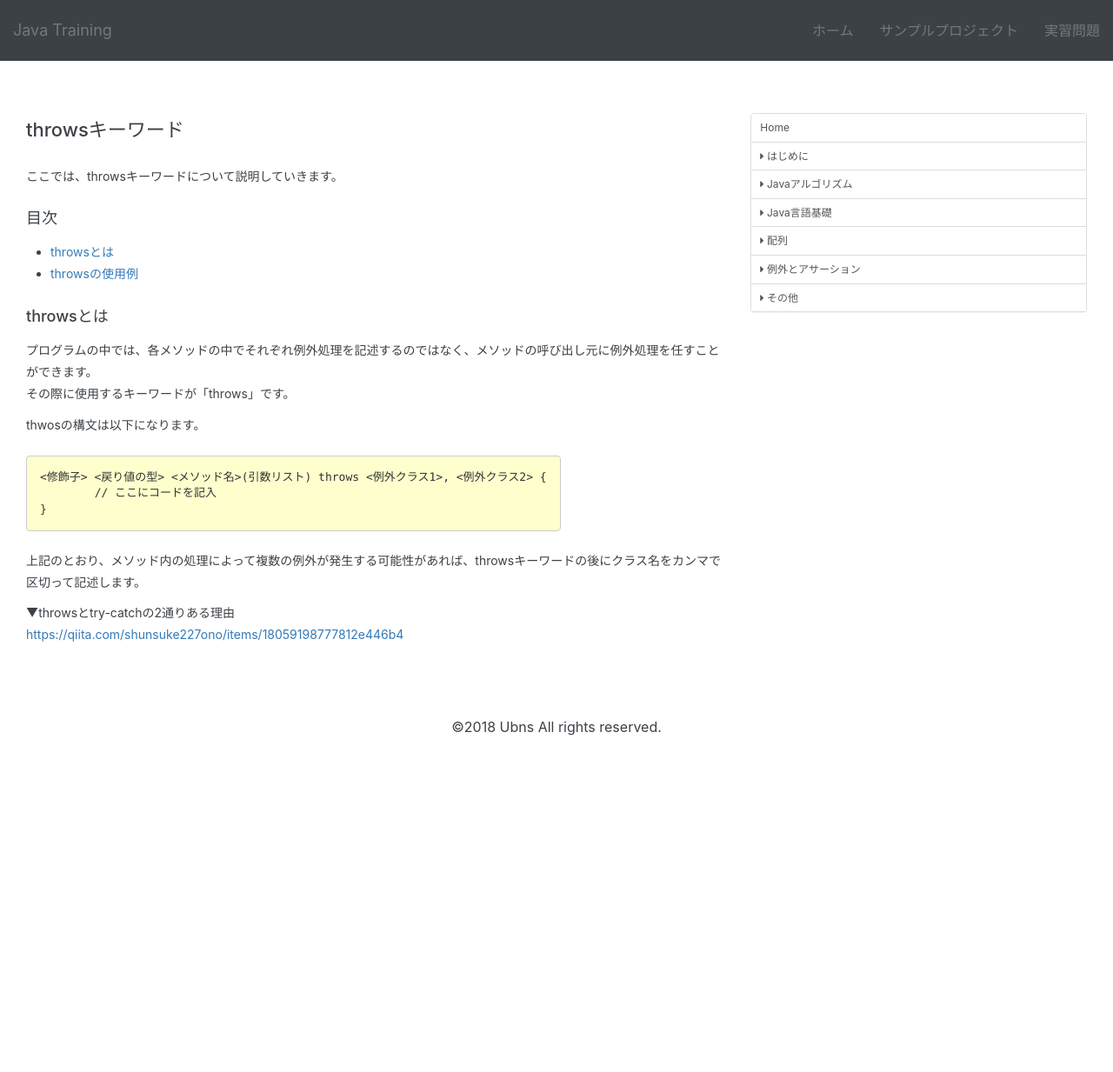
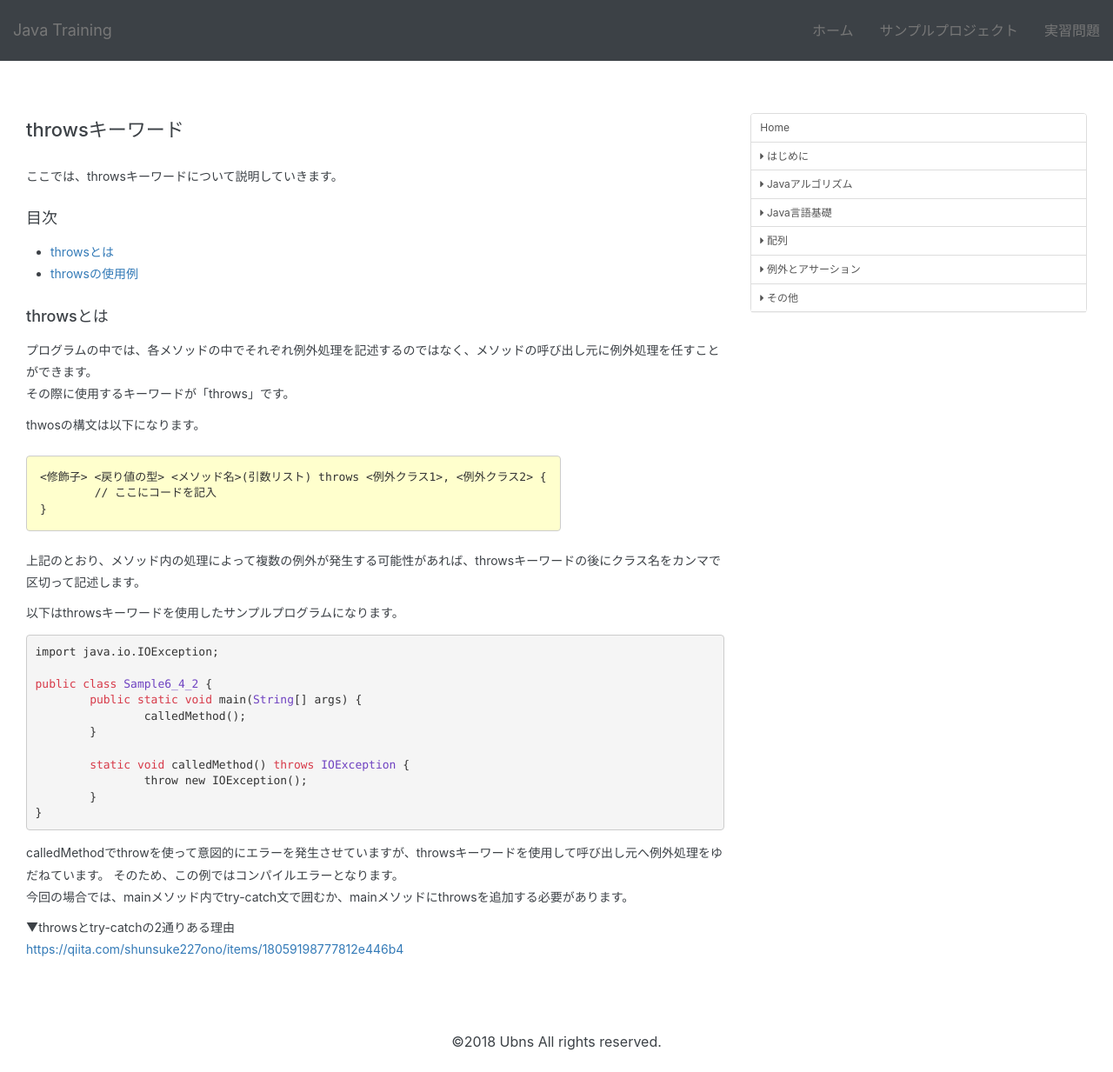
Before and after one commit to modulesjp/JavaTraining, a Jekyll site: the page built from docs/fundamentals/6.0.5.throws.md, in a window 1280 px wide. Shown: the whole page at 87% size. Built offline with Jekyll 4.4.1, drawn with Linux system fonts in a browser that asks for light colours; nearby versions of some CDN libraries; our own code applies the rules of GitHub Pages for plain Markdown files; before the commit the page ends 900 px from its top, so only the background shows below that.

Commit message:
2018.04.05

````diff
--- a/docs/fundamentals/6.0.5.throws.md
+++ b/docs/fundamentals/6.0.5.throws.md
@@ -19,6 +19,25 @@
 
 上記のとおり、メソッド内の処理によって複数の例外が発生する可能性があれば、throwsキーワードの後にクラス名をカンマで区切って記述します。
 
+以下はthrowsキーワードを使用したサンプルプログラムになります。
+
+```java
+import java.io.IOException;
+
+public class Sample6_4_2 {
+	public static void main(String[] args) {
+		calledMethod();
+	}
+
+	static void calledMethod() throws IOException {
+		throw new IOException();
+	}
+}
+```
+
+calledMethodでthrowを使って意図的にエラーを発生させていますが、throwsキーワードを使用して呼び出し元へ例外処理をゆだねています。
+そのため、この例ではコンパイルエラーとなります。
+今回の場合では、mainメソッド内でtry-catch文で囲むか、mainメソッドにthrowsを追加する必要があります。
 
 ▼throwsとtry-catchの2通りある理由
 [https://qiita.com/shunsuke227ono/items/18059198777812e446b4](https://qiita.com/shunsuke227ono/items/18059198777812e446b4)
````
Also changed, not shown: 1 other file.
